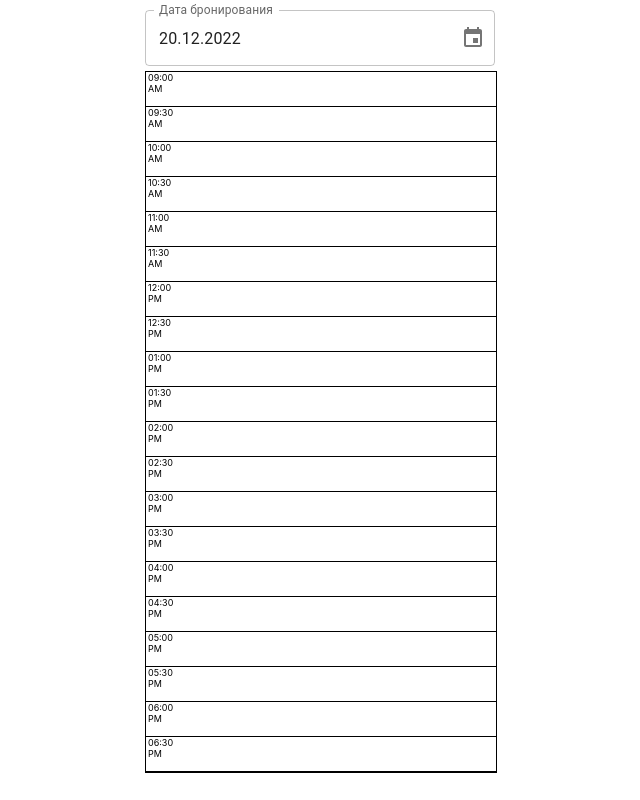
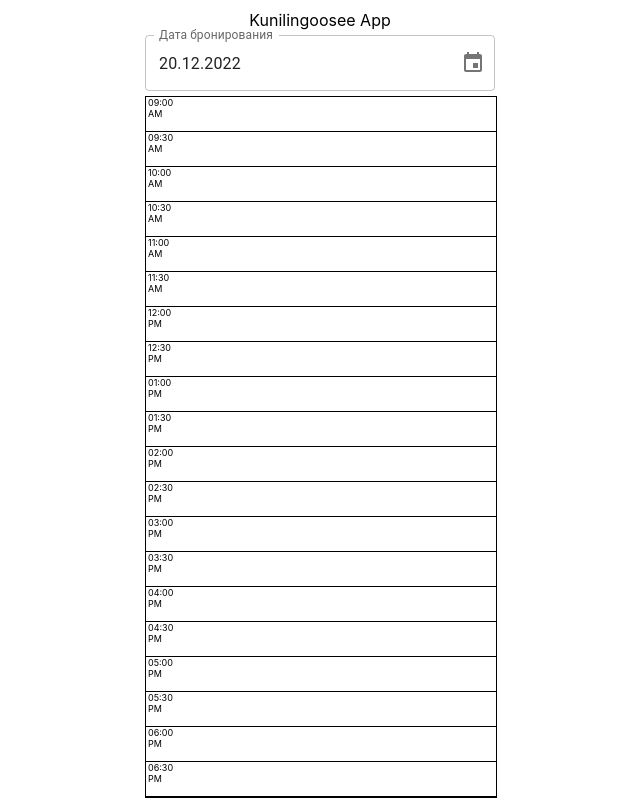
Before and after one commit to isakhalin/AppointApp, a React (Create React App) app: page / in a window 1280 px wide. Shown: the whole page, without its empty margins (320-960 px from the left). Built offline with nearby package versions, Linux system fonts and the light colour scheme.

Commit message:
modify(App)

```diff
--- a/src/App.js
+++ b/src/App.js
@@ -17,6 +17,7 @@ function App() {
   return (
     <div className="App">
       <div className="content-wpr">
+        <div style={{marginBottom: "5px"}}>Kunilingoosee App</div>
         <DateSelector daySelected={daySelected} setDaySelected={setDaySelected}/>
         <CalendarDay daySelected={daySelected}/>
       </div>
```
